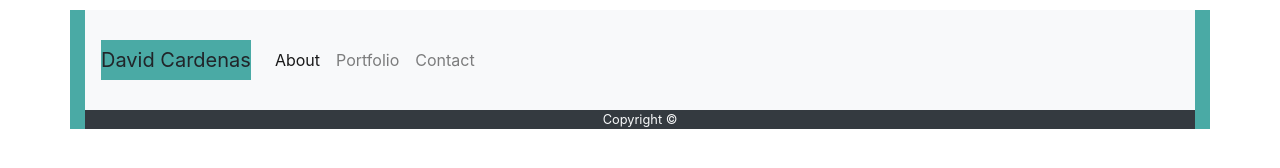
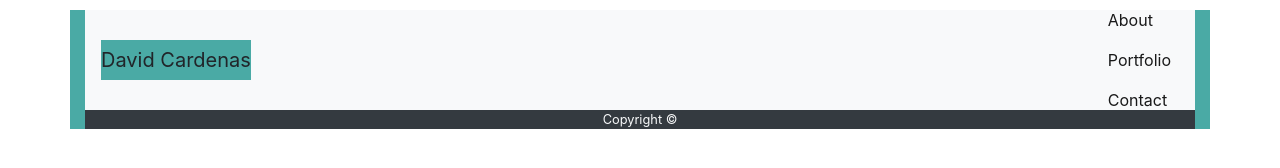
Before and after one commit to dcarde24/Bootstrap-Portfolio, a plain HTML site: page contact.html in a window 1280 px wide. Drawn offline with nearby package versions, Linux system fonts and the light colour scheme.

Commit message:
reworked the navbar further to get links to line to the right, removed unnecessary css

```diff
--- a/assets/css/style.css
+++ b/assets/css/style.css
@@ -22,7 +22,3 @@
     background: #4aaaa5;
 
 }
-
-.navbarLinks {
-    float: right;
-}
--- a/contact.html
+++ b/contact.html
@@ -22,23 +22,17 @@
                         <span class="navbar-toggler-icon"></span>
                     </button>
 
-            <div class="collapse navbar-collapse" id="navbarSupportedContent">
-                <ul class="navbar-nav mr-auto">
+            <div class="collapse navbar-collapse" id="navbarLinks">
+                <ul class="navbar-nav ml-auto">
                     <li class="nav-item active">
                         <a class="nav-link" href="index.html">About <span class="sr-only">(current)</span></a>
-                            </li>
-
-                    <li class="nav-item">
                         <a class="nav-link" href="portfolio.html">Portfolio</a>
-                            </li>
-
-                    <li class="nav-item">
                         <a class="nav-link" href="contact.html">Contact</a>
-                            </li>
-                        </ul>
-                    </div>
-                    </nav>
-                </div>
+                    </li>
+                </ul>
+            </div>
+            </nav>
+            </div>
             </div>
         <footer class="footer nabvar-fixed-bottom text-center text-light small bg-dark">
     Copyright &copy;
```
Also changed, not shown: index.html (+3 -8 lines), portfolio.html (+4 -10 lines).
